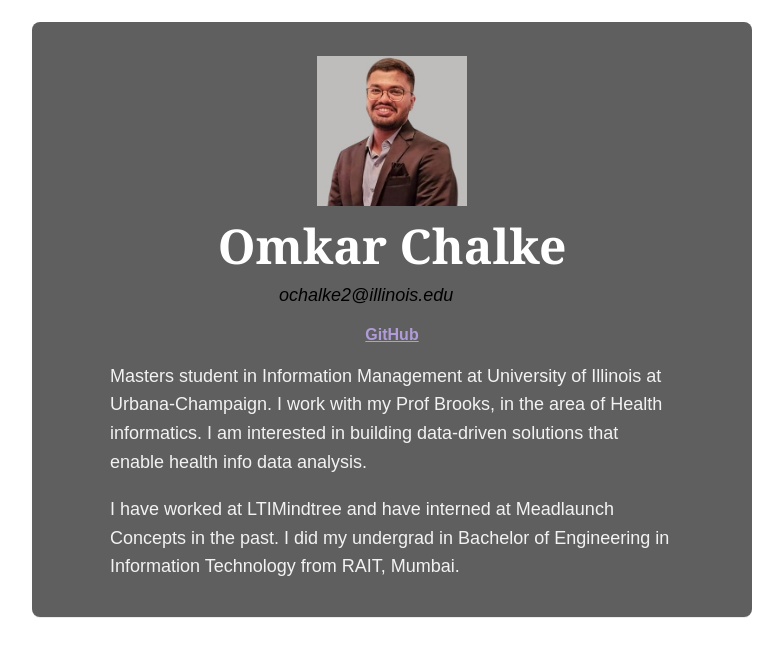
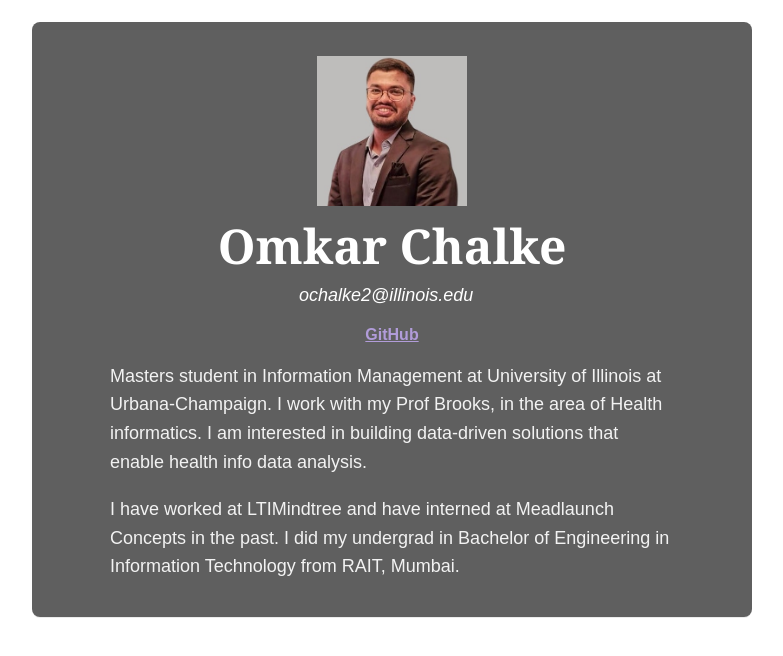
Before and after one commit to omkarvchalke/MP0, a website built with webpack: page src/index.html in a window 1280 px wide. Shown: the whole page, without its empty margins (248-1031 px from the left). Built offline with nearby package versions, Linux system fonts and the light colour scheme.

Commit message:
Update main.css

```diff
--- a/src/css/main.css
+++ b/src/css/main.css
@@ -39,8 +39,8 @@ body {
 .card .email {
   font-style: italic;
   font-size: 18px;
-  margin: 6px 0 14px 20px;
-  color: black;
+  margin: 6px 0 14px 40px;
+  color: white;
   text-align: center;
 }
 
```
